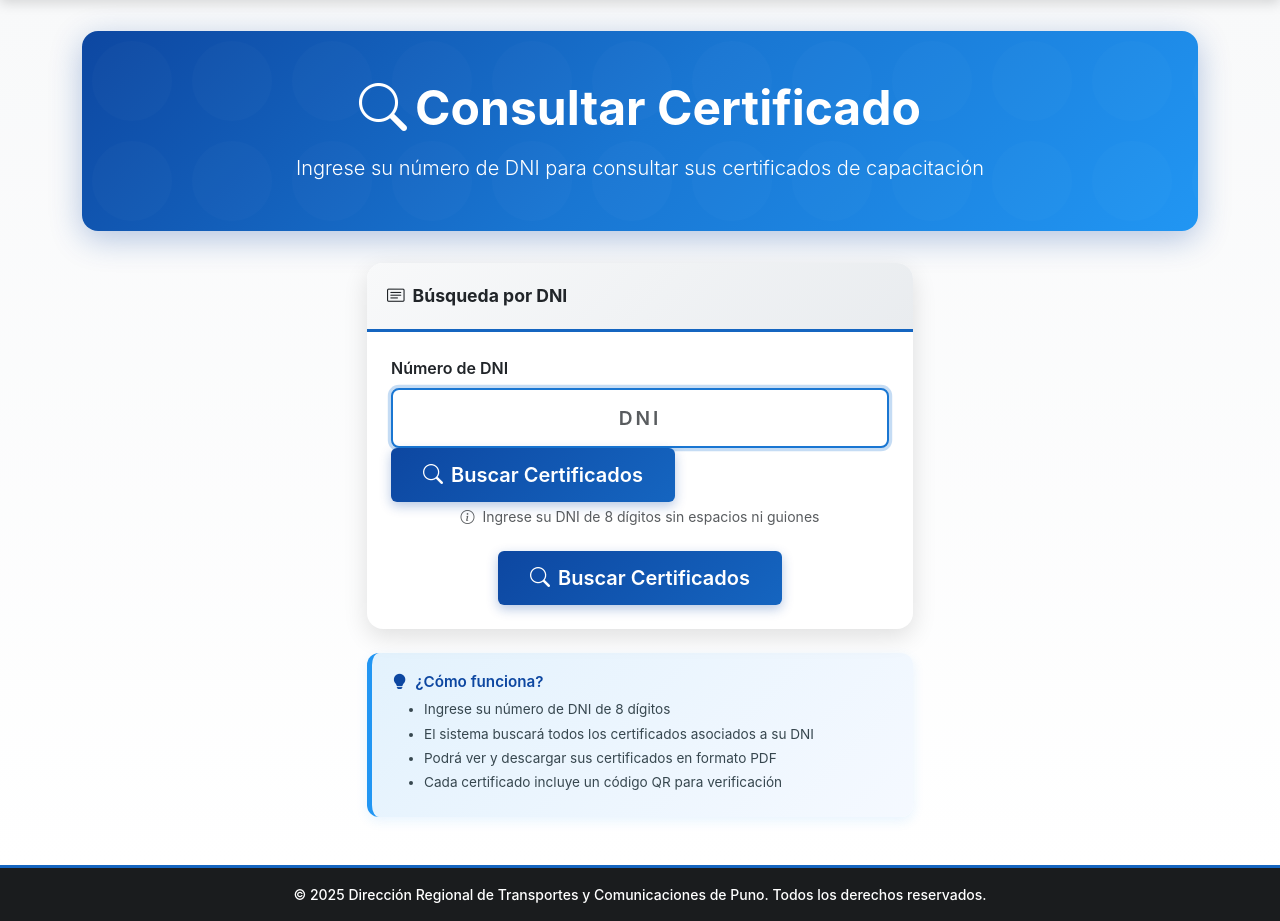
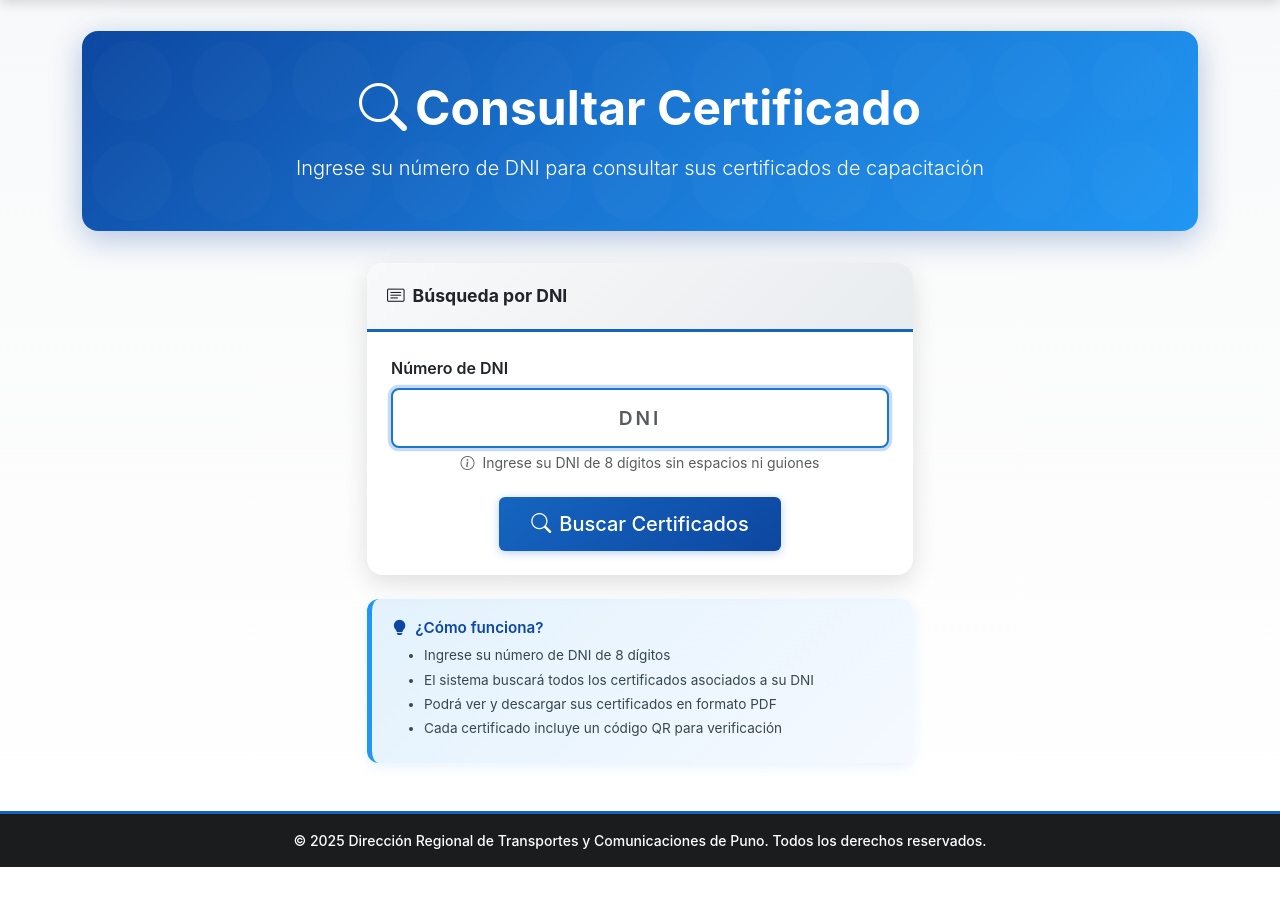
Before and after one commit to ajahuanex/sistema_certificados_drtc, a Django app: page /consulta/ in a window 1280 px wide. Shown: the part 79-1000 px from the top of the page. After the commit the page ends 946 px from the top, so only its background shows below. Run offline with Django 5.2, Linux system fonts and the light colour scheme.

Commit message:
Fix: eliminar botón duplicado en desktop

```diff
--- a/templates/certificates/query.html
+++ b/templates/certificates/query.html
@@ -232,14 +232,9 @@
             padding: 0.75rem !important;
         }
 
-        /* Input y botón en la misma línea en móvil */
+        /* Botón de búsqueda en móvil */
         .search-input-group {
-            display: flex;
-            gap: 0.5rem;
-        }
-
-        .search-input-group .dni-input {
-            flex: 1;
+            margin-top: 0.5rem;
         }
 
         .dni-label {
@@ -253,18 +248,13 @@
         }
 
         .btn-search {
-            padding: 0.5rem 0.75rem;
-            font-size: 0.85rem;
-            white-space: nowrap;
-        }
-
-        .btn-search-text {
-            display: none;
+            width: 100%;
+            padding: 0.6rem;
+            font-size: 0.9rem;
         }
 
         .btn-search i {
-            margin: 0 !important;
-            font-size: 1.1rem;
+            font-size: 1rem;
         }
 
         .dni-help {
@@ -274,31 +264,16 @@
 
     /* Desktop: diseño normal */
     @media (min-width: 769px) {
-        .search-input-group {
-            display: block;
-        }
-
         .dni-label {
             display: block !important;
-        }
-
-        .btn-search-text {
-            display: inline !important;
-        }
-
-        .btn-search i {
-            margin-right: 0.5rem !important;
         }
 
         .dni-help {
             display: block !important;
         }
 
-        /* Botón centrado en desktop */
-        .d-none.d-md-block .btn-search {
-            display: block;
-            width: auto;
-            margin: 1rem auto 0;
+        .btn-search-desktop {
+            padding: 0.75rem 2rem;
         }
     }
 
@@ -396,7 +371,6 @@
                         <label for="{{ form.dni.id_for_label }}" class="form-label fw-semibold dni-label">
                             Número de DNI
                         </label>
-                        <div class="search-input-group">
                         <input
                             type="text"
                             name="{{ form.dni.name }}"
@@ -409,8 +383,9 @@
                             value="{{ dni|default:'' }}"
                             placeholder="DNI"
                         >
-                            <button type="submit" class="btn btn-primary btn-lg btn-search">
-                                <i class="bi bi-search me-2"></i><span class="btn-search-text">Buscar Certificados</span>
+                        <div class="search-input-group d-md-none">
+                            <button type="submit" class="btn btn-primary btn-search">
+                                <i class="bi bi-search"></i>
                             </button>
                         </div>
                         {% if form.dni.errors %}
@@ -424,9 +399,9 @@
                         </div>
                     </div>
 
-                    <div class="d-none d-md-block">
-                        <button type="submit" class="btn btn-primary btn-lg btn-search">
-                            <i class="bi bi-search me-2"></i><span class="btn-search-text">Buscar Certificados</span>
+                    <div class="d-none d-md-block text-center mt-3">
+                        <button type="submit" class="btn btn-primary btn-lg btn-search-desktop">
+                            <i class="bi bi-search me-2"></i>Buscar Certificados
                         </button>
                     </div>
                 </form>
```
Lines whose indentation alone changed are shown as unchanged.
